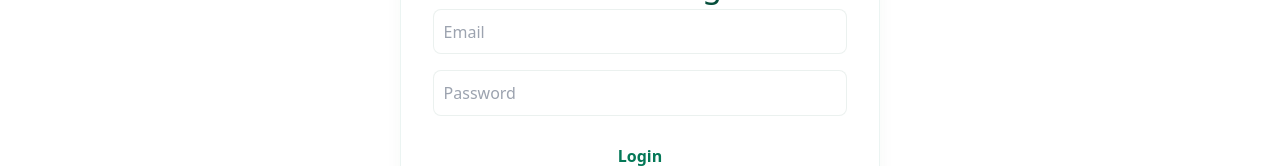
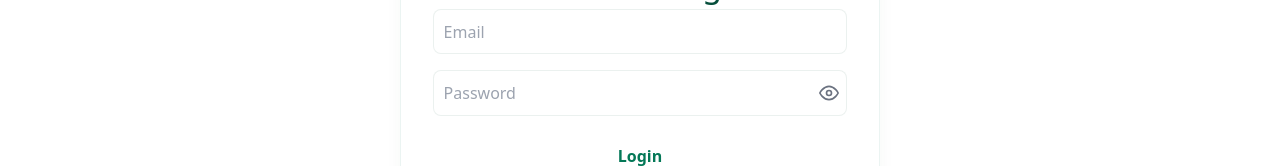
Before and after one commit to atan2016/Creators_Lab, a Next.js app: page /login in a window 1280 px wide. Shown: the part 228-394 px from the top of the page. Built offline with nearby package versions, Linux system fonts and the light colour scheme.

Commit message:
Add password visibility toggle to member login

```diff
--- a/src/app/login/page.tsx
+++ b/src/app/login/page.tsx
@@ -12,6 +12,7 @@
   const searchParams = useSearchParams()
   const [email, setEmail] = useState('')
   const [password, setPassword] = useState('')
+  const [showPassword, setShowPassword] = useState(false)
   const [error, setError] = useState('')
   const [loading, setLoading] = useState(false)
 
@@ -155,15 +156,49 @@
                 value={email}
                 onChange={(e) => setEmail(e.target.value)}
               />
+              <div style={{ position: 'relative', marginBottom: '1rem' }}>
                 <input
                   className="form-input"
                   placeholder="Password"
-                type="password"
+                  type={showPassword ? 'text' : 'password'}
                   required
-                style={{ marginBottom: '1rem' }}
+                  style={{ paddingRight: '2.5rem', marginBottom: 0 }}
                   value={password}
                   onChange={(e) => setPassword(e.target.value)}
                 />
+                <button
+                  type="button"
+                  onClick={(e) => {
+                    e.preventDefault()
+                    e.stopPropagation()
+                    setShowPassword((prev) => !prev)
+                  }}
+                  aria-label={showPassword ? 'Hide password' : 'Show password'}
+                  style={{
+                    position: 'absolute',
+                    right: '0.5rem',
+                    top: '50%',
+                    transform: 'translateY(-50%)',
+                    background: 'transparent',
+                    border: 'none',
+                    padding: 0,
+                    cursor: 'pointer',
+                    color: '#6b7280',
+                  }}
+                >
+                  {showPassword ? (
+                    <svg width="20" height="20" viewBox="0 0 24 24" fill="none" stroke="currentColor" strokeWidth="2" strokeLinecap="round" strokeLinejoin="round" aria-hidden="true">
+                      <path d="M17.94 17.94A10.07 10.07 0 0 1 12 20c-7 0-11-8-11-8a18.45 18.45 0 0 1 5.06-5.94M9.9 4.24A9.12 9.12 0 0 1 12 4c7 0 11 8 11 8a18.5 18.5 0 0 1-2.16 3.19m-6.72-1.07a3 3 0 1 1-4.24-4.24" />
+                      <line x1="1" y1="1" x2="23" y2="23" />
+                    </svg>
+                  ) : (
+                    <svg width="20" height="20" viewBox="0 0 24 24" fill="none" stroke="currentColor" strokeWidth="2" strokeLinecap="round" strokeLinejoin="round" aria-hidden="true">
+                      <path d="M1 12s4-8 11-8 11 8 11 8-4 8-11 8-11-8-11-8z" />
+                      <circle cx="12" cy="12" r="3" />
+                    </svg>
+                  )}
+                </button>
+              </div>
               <button
                 type="button"
                 onClick={(e) => {
```
Lines whose indentation alone changed are shown as unchanged.
